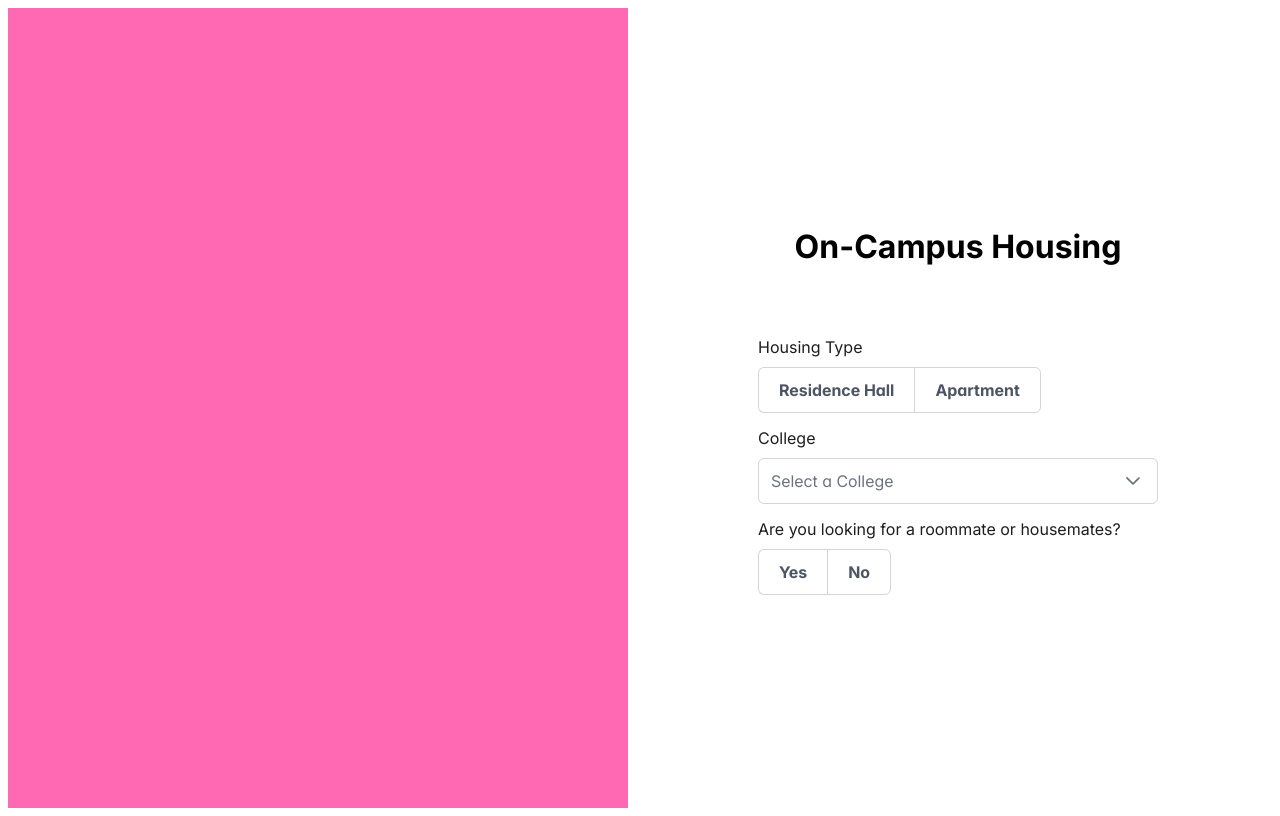
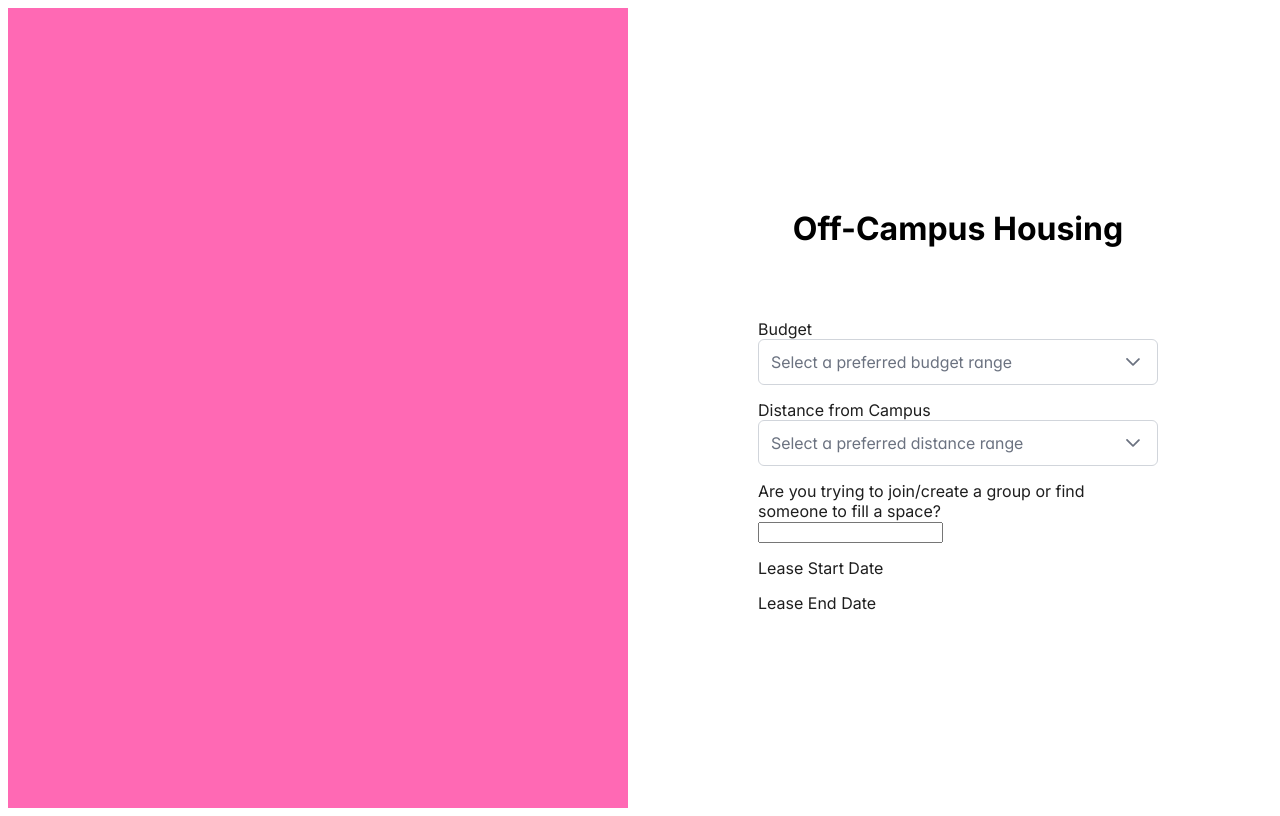
Before and after one commit to acmucsd-projects/fa23-podmates-hack-team-1, a Next.js app in the folder client/: page /test in a window 1280 px wide. Built offline with nearby package versions, Linux system fonts and the light colour scheme.

Commit message:
update offcampus form

```diff
--- a/client/src/app/components/OffCampusForm/index.js
+++ b/client/src/app/components/OffCampusForm/index.js
@@ -2,8 +2,7 @@ import { useState, useEffect } from "react";
 import { SelectButton } from 'primereact/selectbutton';
 import { Checkbox } from 'primereact/checkbox';
 import 'primereact/resources/themes/lara-light-indigo/theme.css';   // theme
-
-
+import { Dropdown } from 'primereact/dropdown';
 import { useRouter } from 'next/navigation';
 import './OffCampusForm.css';
 import axios from 'axios';
@@ -68,15 +67,14 @@ export default function OffCmpusForm({ user, setUser, setShowPopUp, setPopUpType
                                 '$1200 - $1400',
                                 '$1400 - $1600',
                                 'Above $1600']
-                             }
-                            optionLabel='price' placeholder='Select a preferred budget range' className="w-full md:w-14rem" />
+                        } placeholder="Select a preferred budget range" className="w-full md:w-14rem" />
                     </label>
                 </div>
 
                 <div className='input-container'>
                     <label>
                         Distance from Campus <br />
-                        <Dropdown value={selectDistance} onChange={handleDistanceSelection} options ={
+                        <Dropdown value={selectDistance} onChange={handleDistanceSelection} options={
                             ['Below 1 mile',
                                 '1 - 3 miles',
                                 '3 - 5 miles',
@@ -84,7 +82,7 @@ export default function OffCmpusForm({ user, setUser, setShowPopUp, setPopUpType
                                 '7 - 9 miles',
                                 'Above 9 miles']
                         }
-                        optionLabel='distance' placeholder='Select a preferred distance range' className="w-full md:w-14rem" />
+                            placeholder="Select a preferred distance range" className="w-full md:w-14rem" />
                     </label>
                 </div>
 
--- a/client/src/app/test/page.js
+++ b/client/src/app/test/page.js
@@ -1,6 +1,7 @@
 "use client"
 
 import OnCampusForm from "@/app/components/OnCampusForm";
+import OffCmpusForm from "@/app/components/OffCampusForm";
 import "./test.css"
 import Link from "next/link";
 
@@ -11,8 +12,10 @@ export default function Test() {
                 <></>
             </div>
             <div className="right-container">
-                <h1>On-Campus Housing</h1>
-                <OnCampusForm />
+                {/* <h1>On-Campus Housing</h1> */}
+                <h1>Off-Campus Housing</h1>
+                {/* <OnCampusForm /> */}
+                <OffCmpusForm />
             </div>
         </div>
     );
```
Lines whose indentation alone changed are shown as unchanged.
